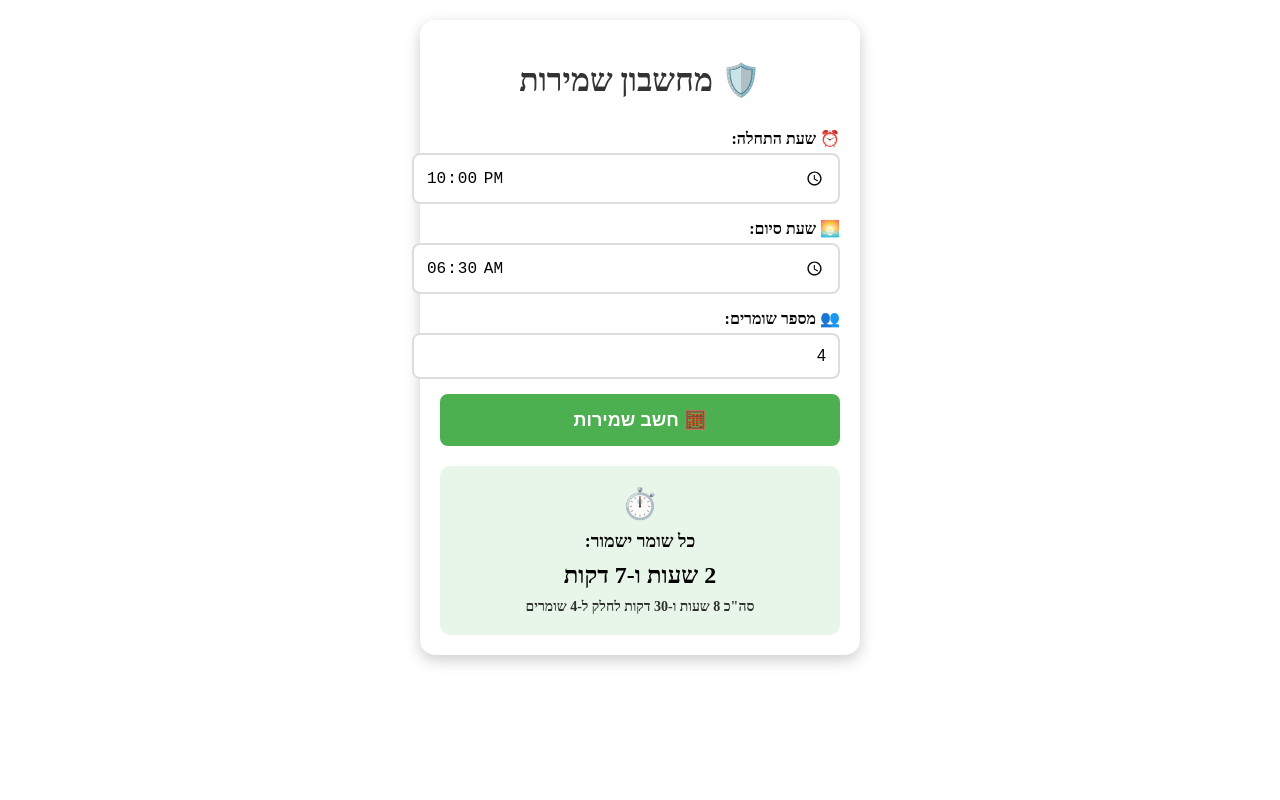
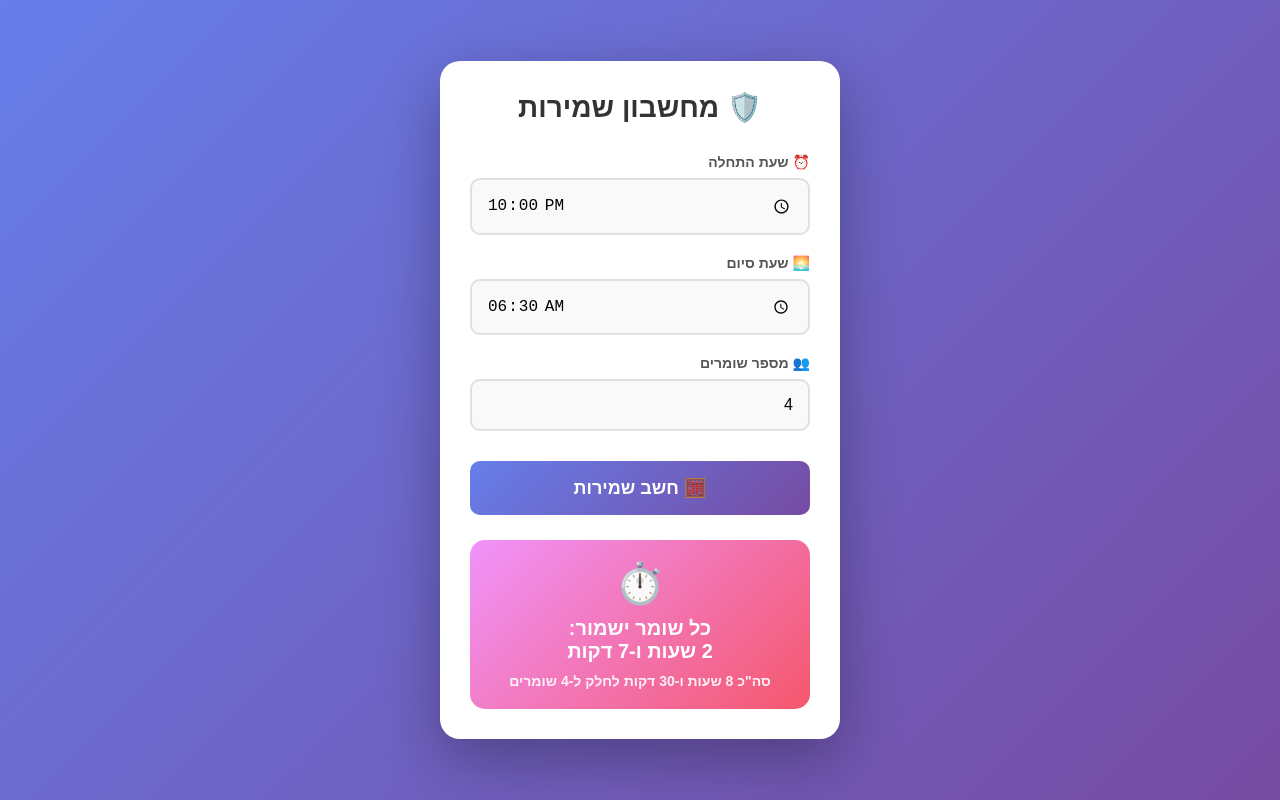
Before and after one commit to eliyahu148491-sketch/Smirot_app, a plain HTML site: page Index.html in a window 1280 px wide. Both pictures are taken after a click on the button "🧮 חשב שמירות". Drawn offline with Linux system fonts and the light colour scheme.

Commit message:
Update Index.html

```diff
--- a/Index.html
+++ b/Index.html
@@ -4,74 +4,185 @@
     <meta charset="UTF-8">
     <meta name="viewport" content="width=device-width, initial-scale=1.0">
     <title>מחשבון שמירות</title>
+    <style>
+        * {
+            margin: 0;
+            padding: 0;
+            box-sizing: border-box;
+        }
+
+        body {
+            font-family: Arial, sans-serif;
+            background: linear-gradient(135deg, #667eea 0%, #764ba2 100%);
+            min-height: 100vh;
+            padding: 20px;
+            display: flex;
+            align-items: center;
+            justify-content: center;
+        }
+
+        .container {
+            background: white;
+            border-radius: 20px;
+            padding: 30px;
+            max-width: 400px;
+            width: 100%;
+            box-shadow: 0 20px 60px rgba(0,0,0,0.3);
+        }
+
+        h1 {
+            color: #333;
+            text-align: center;
+            margin-bottom: 30px;
+            font-size: 28px;
+        }
+
+        .input-group {
+            margin-bottom: 20px;
+        }
+
+        label {
+            display: block;
+            color: #555;
+            font-weight: 600;
+            margin-bottom: 8px;
+            font-size: 14px;
+        }
+
+        input {
+            width: 100%;
+            padding: 15px;
+            border: 2px solid #e0e0e0;
+            border-radius: 10px;
+            font-size: 16px;
+            background: #f9f9f9;
+        }
+
+        input:focus {
+            outline: none;
+            border-color: #667eea;
+            background: white;
+        }
+
+        button {
+            width: 100%;
+            padding: 16px;
+            background: linear-gradient(135deg, #667eea 0%, #764ba2 100%);
+            color: white;
+            border: none;
+            border-radius: 10px;
+            font-size: 18px;
+            font-weight: bold;
+            cursor: pointer;
+            margin-top: 10px;
+        }
+
+        button:active {
+            transform: scale(0.98);
+        }
+
+        #result {
+            margin-top: 25px;
+            padding: 20px;
+            background: linear-gradient(135deg, #f093fb 0%, #f5576c 100%);
+            color: white;
+            border-radius: 15px;
+            text-align: center;
+            font-size: 20px;
+            font-weight: bold;
+            display: none;
+        }
+
+        #result.show {
+            display: block;
+        }
+
+        .emoji {
+            font-size: 40px;
+            margin-bottom: 10px;
+        }
+
+        .detail {
+            font-size: 14px;
+            margin-top: 10px;
+            opacity: 0.9;
+        }
+    </style>
 </head>
 <body>
-    <div style="max-width:400px;margin:20px auto;padding:20px;background:white;border-radius:15px;box-shadow:0 5px 15px rgba(0,0,0,0.2)">
+    <div class="container">
+        <h1>🛡️ מחשבון שמירות</h1>
 
-        <h1 style="text-align:center;color:#333;margin-bottom:30px">🛡️ מחשבון שמירות</h1>
-
-        <div style="margin-bottom:15px">
-            <label style="display:block;margin-bottom:5px;font-weight:bold">⏰ שעת התחלה:</label>
-            <input type="time" id="start" value="22:00" style="width:100%;padding:12px;font-size:16px;border:2px solid #ddd;border-radius:8px">
+        <div class="input-group">
+            <label>⏰ שעת התחלה</label>
+            <input type="time" id="start" value="22:00">
         </div>
 
-        <div style="margin-bottom:15px">
-            <label style="display:block;margin-bottom:5px;font-weight:bold">🌅 שעת סיום:</label>
-            <input type="time" id="end" value="06:30" style="width:100%;padding:12px;font-size:16px;border:2px solid #ddd;border-radius:8px">
+        <div class="input-group">
+            <label>🌅 שעת סיום</label>
+            <input type="time" id="end" value="06:30">
         </div>
 
-        <div style="margin-bottom:15px">
-            <label style="display:block;margin-bottom:5px;font-weight:bold">👥 מספר שומרים:</label>
-            <input type="number" id="guards" value="4" min="1" style="width:100%;padding:12px;font-size:16px;border:2px solid #ddd;border-radius:8px">
+        <div class="input-group">
+            <label>👥 מספר שומרים</label>
+            <input type="number" id="guards" value="4" min="1">
         </div>
 
-        <button onclick="calculate()" style="width:100%;padding:15px;background:#4CAF50;color:white;border:none;border-radius:8px;font-size:18px;font-weight:bold;cursor:pointer">
-            🧮 חשב שמירות
-        </button>
+        <button onclick="calculate()">🧮 חשב שמירות</button>
 
-        <div id="result" style="margin-top:20px;padding:20px;background:#e8f5e9;border-radius:10px;text-align:center;font-size:18px;font-weight:bold;display:none">
-        </div>
-
+        <div id="result"></div>
     </div>
 
     <script>
         function calculate() {
-            const startVal = document.getElementById('start').value;
-            const endVal = document.getElementById('end').value;
-            const guardsVal = document.getElementById('guards').value;
+            const startInput = document.getElementById('start').value;
+            const endInput = document.getElementById('end').value;
+            const guardsInput = document.getElementById('guards').value;
 
-            if (!startVal || !endVal || !guardsVal) {
-                alert('נא למלא את כל השדות');
+            if (!startInput || !endInput || !guardsInput) {
+                showResult('❌ נא למלא את כל השדות', '');
                 return;
             }
 
-            const guards = parseInt(guardsVal);
+            const guards = parseInt(guardsInput);
 
-            const [startH, startM] = startVal.split(':').map(Number);
-            const [endH, endM] = endVal.split(':').map(Number);
-
-            let startMin = startH * 60 + startM;
-            let endMin = endH * 60 + endM;
-
-            if (endMin <= startMin) {
-                endMin += 24 * 60;
+            if (guards <= 0) {
+                showResult('❌ מספר שומרים חייב להיות גדול מ-0', '');
+                return;
             }
 
-            const total = endMin - startMin;
-            const perGuard = Math.floor(total / guards);
-            const hours = Math.floor(perGuard / 60);
-            const mins = perGuard % 60;
+            const start = startInput.split(':');
+            const end = endInput.split(':');
 
-            const totalH = Math.floor(total / 60);
-            const totalM = total % 60;
+            let startMinutes = parseInt(start[0]) * 60 + parseInt(start[1]);
+            let endMinutes = parseInt(end[0]) * 60 + parseInt(end[1]);
 
-            document.getElementById('result').innerHTML = `
-                <div style="font-size:30px;margin-bottom:10px">⏱️</div>
-                <div>כל שומר ישמור:</div>
-                <div style="font-size:24px;margin:10px 0">${hours} שעות ו-${mins} דקות</div>
-                <div style="font-size:14px;opacity:0.8">סה"כ ${totalH} שעות ו-${totalM} דקות לחלק ל-${guards} שומרים</div>
+            if (endMinutes <= startMinutes) {
+                endMinutes += 24 * 60;
+            }
+
+            const totalMinutes = endMinutes - startMinutes;
+            const minutesPerGuard = Math.floor(totalMinutes / guards);
+            const hours = Math.floor(minutesPerGuard / 60);
+            const minutes = minutesPerGuard % 60;
+
+            const totalHours = Math.floor(totalMinutes / 60);
+            const totalMins = totalMinutes % 60;
+
+            const mainText = `כל שומר ישמור:<br>${hours} שעות ו-${minutes} דקות`;
+            const detailText = `סה"כ ${totalHours} שעות ו-${totalMins} דקות לחלק ל-${guards} שומרים`;
+
+            showResult(mainText, detailText);
+        }
+
+        function showResult(mainText, detailText) {
+            const resultDiv = document.getElementById('result');
+            resultDiv.innerHTML = `
+                <div class="emoji">⏱️</div>
+                <div>${mainText}</div>
+                ${detailText ? `<div class="detail">${detailText}</div>` : ''}
             `;
-            document.getElementById('result').style.display = 'block';
+            resultDiv.classList.add('show');
         }
     </script>
 </body>
```
